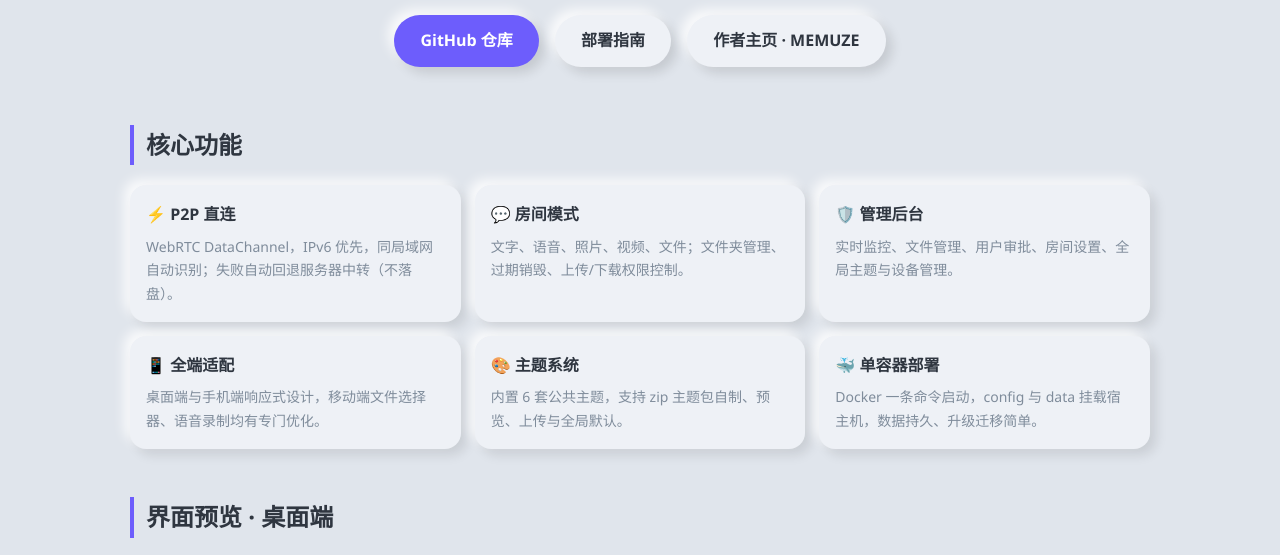
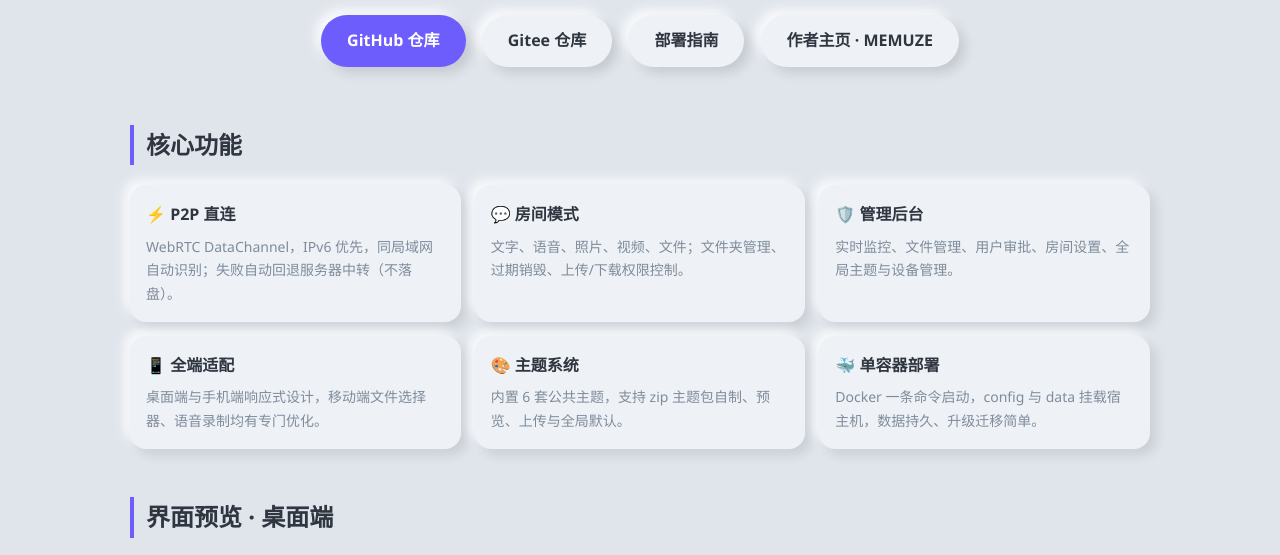
Before and after one commit to kuka1774083-wq/WebDrop, a website: page docs/index.html in a window 1280 px wide. Shown: the part 217-772 px from the top of the page. Drawn offline with Linux system fonts and the light colour scheme.

Commit message:
展示页与 README 增加 Gitee 国内仓库链接

```diff
--- a/docs/index.html
+++ b/docs/index.html
@@ -98,6 +98,7 @@
       <p>无需安装客户端、打开浏览器即可使用的文件传输与聊天工具。WebRTC P2P 直连 + 服务器中转兜底，单容器 Docker 私有化部署。</p>
       <div>
         <a class="btn primary" href="https://github.com/kuka1774083-wq/WebDrop">GitHub 仓库</a>
+        <a class="btn" href="https://gitee.com/memuze/WebDrop" target="_blank" rel="noopener">Gitee 仓库</a>
         <a class="btn" href="#deploy">部署指南</a>
         <a class="btn" href="https://space.bilibili.com/41158746" target="_blank" rel="noopener">作者主页 · MEMUZE</a>
       </div>
@@ -178,7 +179,7 @@ docker run -d --name webdrop --restart always \
     </section>
 
     <footer>
-      <div>WebDrop · GitHub Pages 展示页 · 源码见 <a href="https://github.com/kuka1774083-wq/WebDrop">kuka1774083-wq/WebDrop</a></div>
+      <div>WebDrop · 源码见 <a href="https://github.com/kuka1774083-wq/WebDrop">GitHub</a> / <a href="https://gitee.com/memuze/WebDrop">Gitee</a></div>
       <div class="author-line">作者主页：<a href="https://space.bilibili.com/41158746" target="_blank" rel="noopener">MEMUZE（Bilibili）</a></div>
     </footer>
   </div>
```
Also changed, not shown: README.md.
